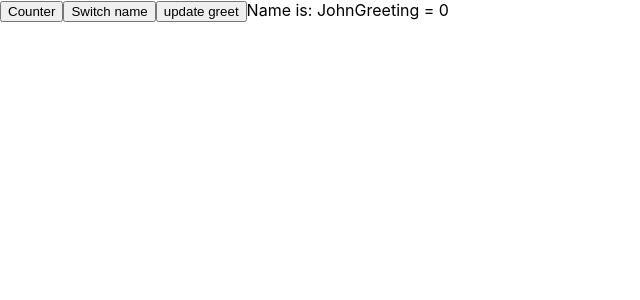
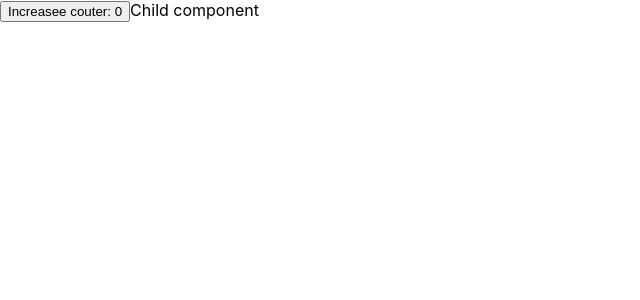
Before and after one commit to abbasmuttaqizaidi/job-hunt-2024, a React (Create React App) app: page / in a window 1280 px wide. Shown: the top 300 px of the page, without its empty margins (0-640 px from the left). Built offline with nearby package versions, Linux system fonts and the light colour scheme.

Commit message:
usememo added

```diff
--- a/src/App.js
+++ b/src/App.js
@@ -1,4 +1,5 @@
 import ReactDotMemo from "./reactDotMemo";
+import { UseCallBackDemo } from "./usecallback";
 import UseMemoExample from "./usememoExample";
 
 function App() {
@@ -7,7 +8,8 @@ function App() {
   return (
     <>
       {/* <UseMemoExample /> */}
-      <ReactDotMemo />
+      {/* <ReactDotMemo /> */}
+      <UseCallBackDemo />
     </>
   );
 }
--- /dev/null
+++ b/src/usecallback/index.jsx
@@ -0,0 +1,23 @@
+import React, { useCallback, useState } from "react"
+
+export const UseCallBackDemo = () => {
+
+    const [count, setCounter] = useState(0);
+
+    const handleCounter = useCallback(() => {
+        setCounter(prov => prov + 1)
+    }, [])
+
+    console.log('Parent rendered');
+    return <>
+        <button onClick={handleCounter}>Increasee couter: {count}</button>
+        <ChildComponent handleCounter={handleCounter} />
+    </>
+}
+
+export const ChildComponent = React.memo((props) => {
+    console.log(props, 'rendered');
+    return (
+        <>Child component</>
+    );
+});
```
